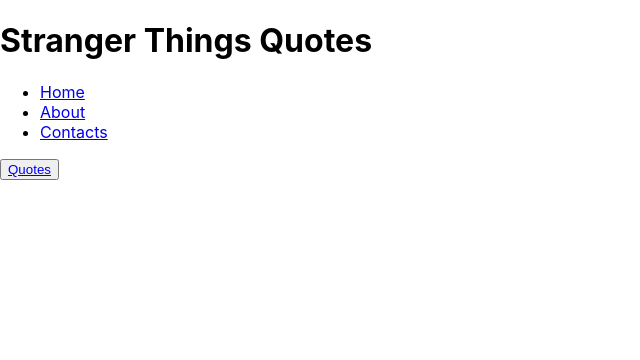
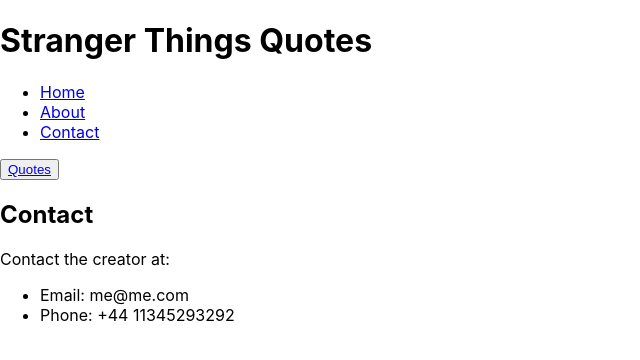
Before and after one commit to fatimahpatel/stranger_things_api, a React (Create React App) app: page /contact in a window 1280 px wide. Shown: the top 360 px of the page, without its empty margins (0-640 px from the left). Built offline with nearby package versions, Linux system fonts and the light colour scheme; no server answers.

Commit message:
Created new Contact webpage and assigned path to Lini

```diff
--- /dev/null
+++ b/src/components/Contact.js
@@ -0,0 +1,16 @@
+const Contact = () => {
+    return(
+        <>
+            <h2>Contact</h2>
+            <p>Contact the creator at:</p>
+            <ul>
+                <li>Email: me@me.com</li>
+                <li>Phone: +44 11345293292</li>
+            </ul>
+
+        </>
+
+    )
+}
+
+export default Contact;
--- a/src/containers/QuoteContainer.js
+++ b/src/containers/QuoteContainer.js
@@ -1,6 +1,7 @@
 import {useState, useEffect} from 'react'
 import {BrowserRouter, Routes, Route, Link} from "react-router-dom";
 import About from '../components/About';
+import Contact from '../components/Contact';
 import Quote from '../components/Quote';
 import QuoteList from '../components/QuoteList';
 
@@ -25,7 +26,7 @@ const QuoteContainer = () =>{
                 <ul>
                     <li><Link to ="/">Home</Link></li>
                     <li><Link to = "/about">About</Link></li>
-                    <li><Link to ="/contacts">Contacts</Link></li>
+                    <li><Link to ="/contact">Contact</Link></li>
                 </ul>
 
                 <button>
@@ -36,7 +37,7 @@ const QuoteContainer = () =>{
 
             <Routes>
                 <Route path = "/about" element = {<About/>}/>
-                <Route></Route>
+                <Route path = "/contact" element = {<Contact/>}/>
             </Routes>
 
         </BrowserRouter>
```
